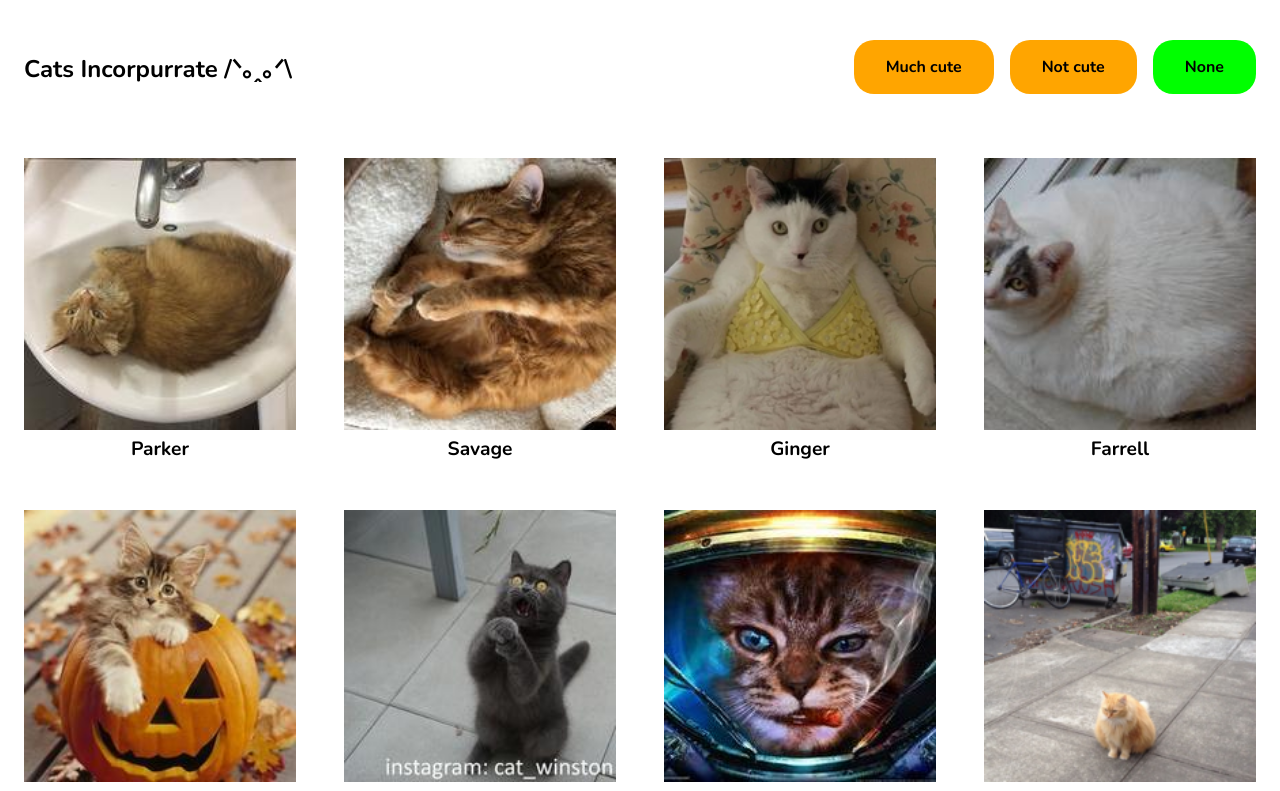
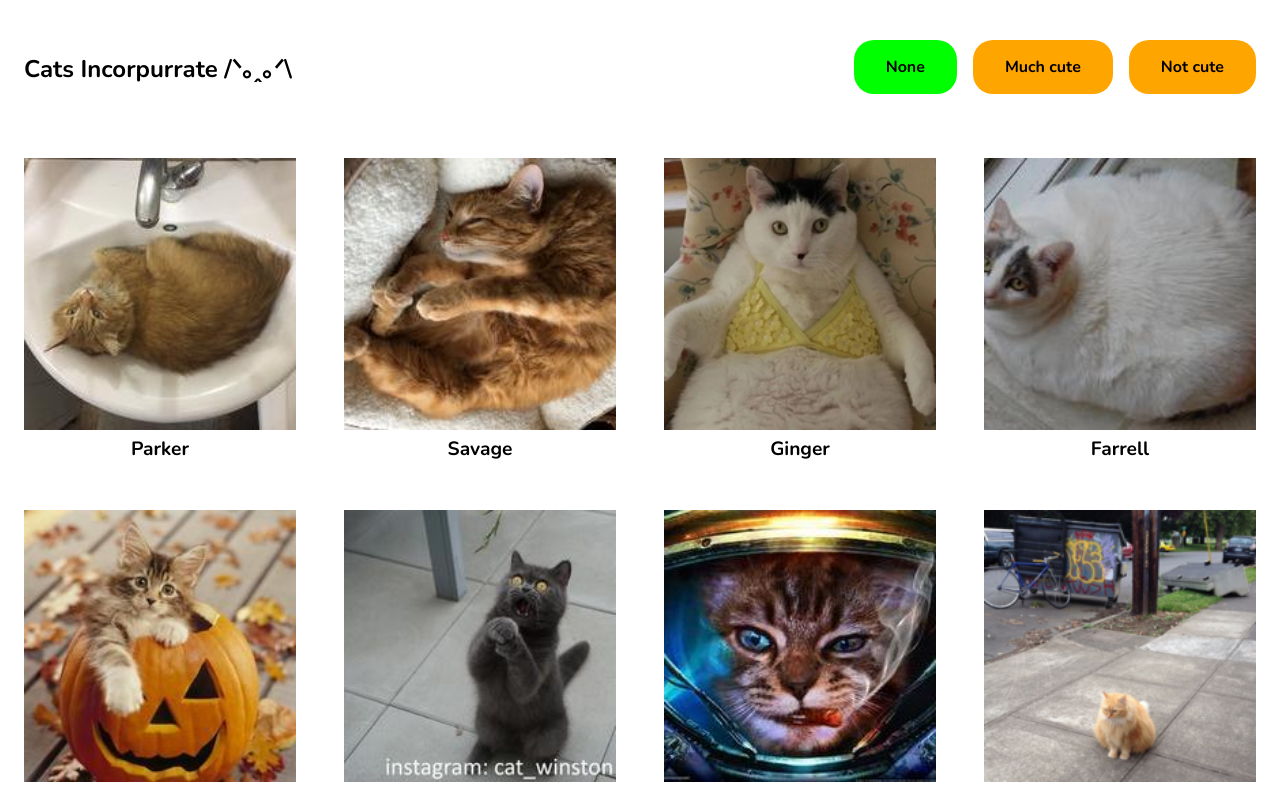
Before and after one commit to kristofferlarberg/cats-incorpurrate, a Next.js app: page / in a window 1280 px wide. Shown: the top 791 px of the page. Built offline with nearby package versions, Linux system fonts and the light colour scheme.

Commit message:
Switch sorting order in functions and move buttons in correct order

```diff
--- a/pages/index.js
+++ b/pages/index.js
@@ -34,6 +34,7 @@ export default function Home(props) {
   //Sort based on cutenessLevel - low to high
   function sortAsc() {
     const sortedData = [...catsData].sort((a, b) => a.cutenessLevel - b.cutenessLevel);
+
     setCatsState(sortedData);
     setFilterToggle("sortAsc");
   }
@@ -65,22 +66,22 @@ export default function Home(props) {
         <div>Cats Incorpurrate /ᐠ｡ꞈ｡ᐟ\</div>
         <nav>
           <button
-            className={filterToggle === "sortAsc" ? "active-button" : null}
-            onClick={sortAsc}
+            className={filterToggle === "none" ? "active-button" : null}
+            onClick={sortReset}
           >
-            Much cute
+            None
           </button>
           <button
             className={filterToggle === "sortDesc" ? "active-button" : null}
             onClick={sortDesc}
           >
-            Not cute
+            Much cute
           </button>
           <button
-            className={filterToggle === "none" ? "active-button" : null}
-            onClick={sortReset}
+            className={filterToggle === "sortAsc" ? "active-button" : null}
+            onClick={sortAsc}
           >
-            None
+            Not cute
           </button>
         </nav>
       </header>
```
